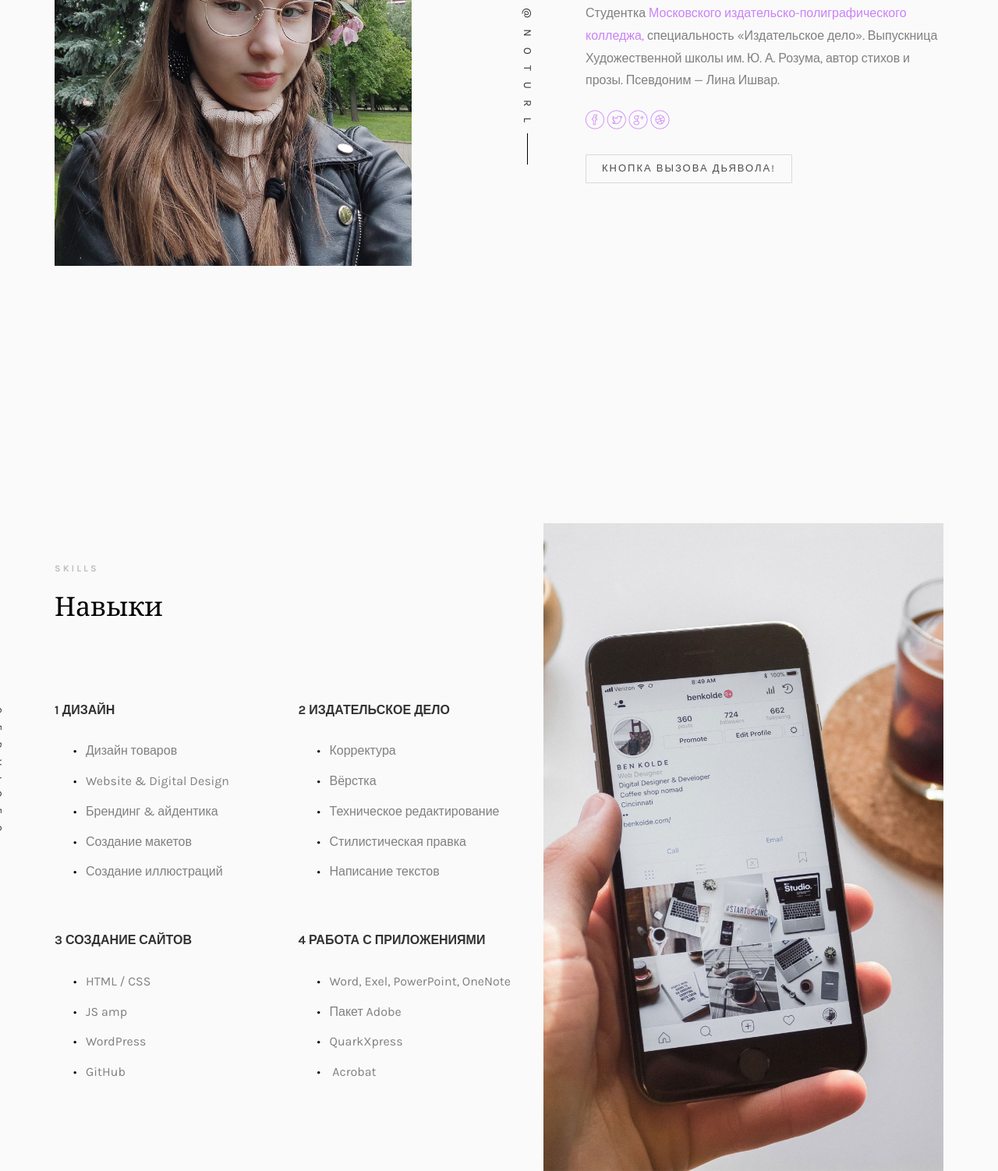
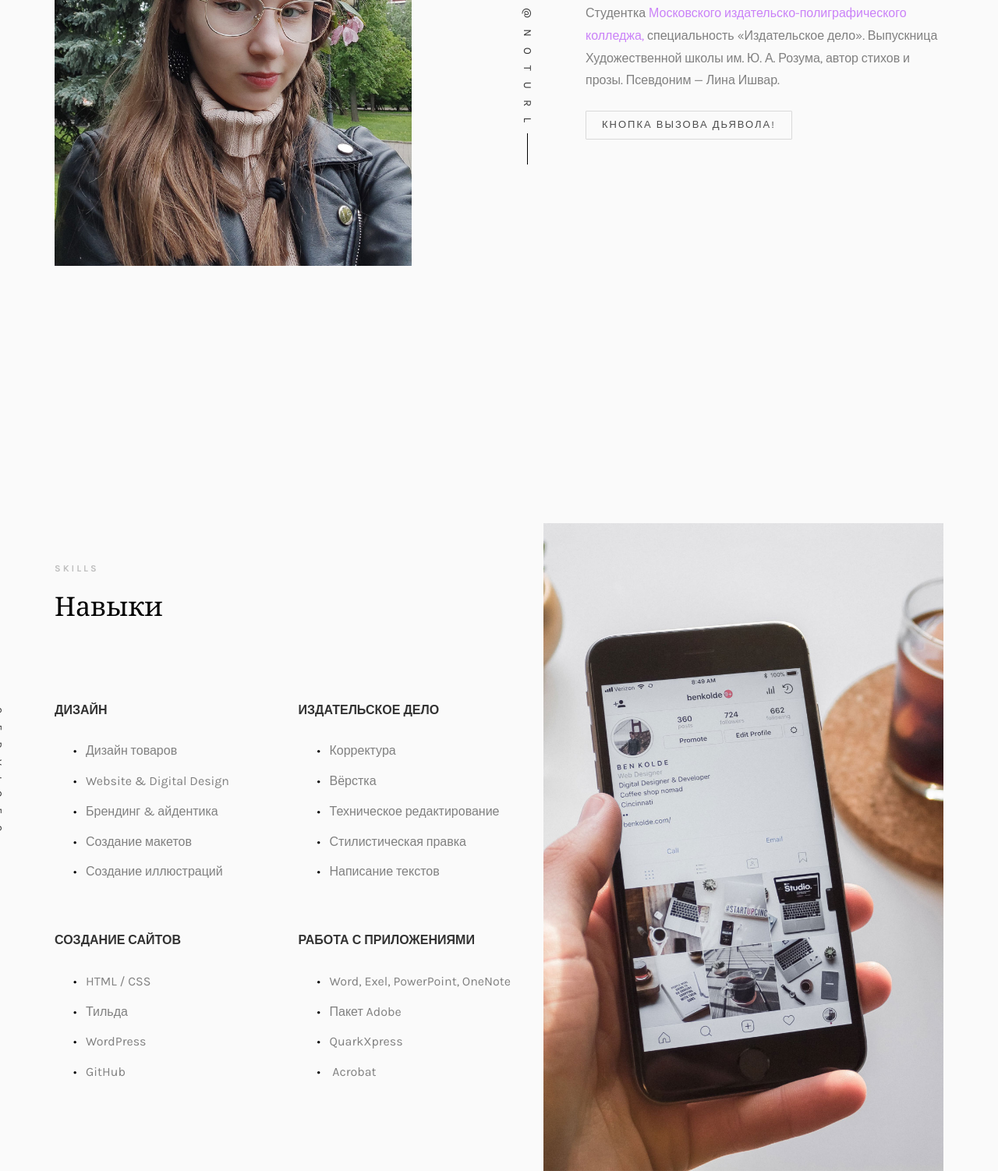
Before and after one commit to noturl/resume, a plain HTML site: page index.html in a window 1280 px wide. Shown: the part 375-1877 px from the top of the page at 78% size. Drawn offline with nearby package versions, Linux system fonts and the light colour scheme; files whose address does not match are found by name; a web font is replaced by a local one.

Commit message:
Update index.html

```diff
--- a/index.html
+++ b/index.html
@@ -140,10 +140,6 @@
 								</div>
 								<p>Студентка <a href="#">Московского издательско-полиграфического колледжа, </a> специальность «Издательское дело». Выпускница Художественной школы им. Ю. А. Розума, автор стихов и прозы. Псевдоним — Лина Ишвар. </p>
 								<p class="colorlib-social-icons">
-									<a href="#"><i class="icon-facebook4"></i></a>
-									<a href="#"><i class="icon-twitter3"></i></a>
-									<a href="#"><i class="icon-googleplus"></i></a>
-									<a href="#"><i class="icon-dribbble2"></i></a>
 								</p>
 								<p><a href="#" class="btn btn-primary btn-outline"> кнопка вызова дьявола! </a></p>
 							</div>
@@ -174,7 +170,7 @@
 									</div>
 									<div class="col-md-6">
 										<div class="services animate-box">
-											<h3>1 Дизайн </h3>
+											<h3>Дизайн </h3>
 											<ul>
 												<li>Дизайн товаров</li>
 												<li>Website &amp; Digital Design</li>
@@ -184,10 +180,10 @@
 											</ul>
 										</div>
 										<div class="services animate-box">
-											<h3>3 Создание сайтов</h3>
+											<h3>Создание сайтов</h3>
 											<ul>
 												<li>HTML / CSS</li>
-												<li>JS amp</li>
+												<li>Тильда</li>
 												<li>WordPress</li>
 												<li>GitHub</li>
 											</ul>
@@ -195,7 +191,7 @@
 									</div>
 									<div class="col-md-6">
 										<div class="services animate-box">
-											<h3>2 Издательское дело </h3>
+											<h3>Издательское дело </h3>
 											<ul>
 												<li>Корректура</li>
 												<li>Вёрстка</li>
@@ -206,7 +202,7 @@
 											</ul>
 										</div>
 										<div class="services animate-box">
-											<h3>4 Работа с приложениями</h3>
+											<h3>Работа с приложениями</h3>
 											<ul>
 												<li>Word, Exel, PowerPoint, OneNote</li>
 												<li>Пакет Adobe</li>
```
